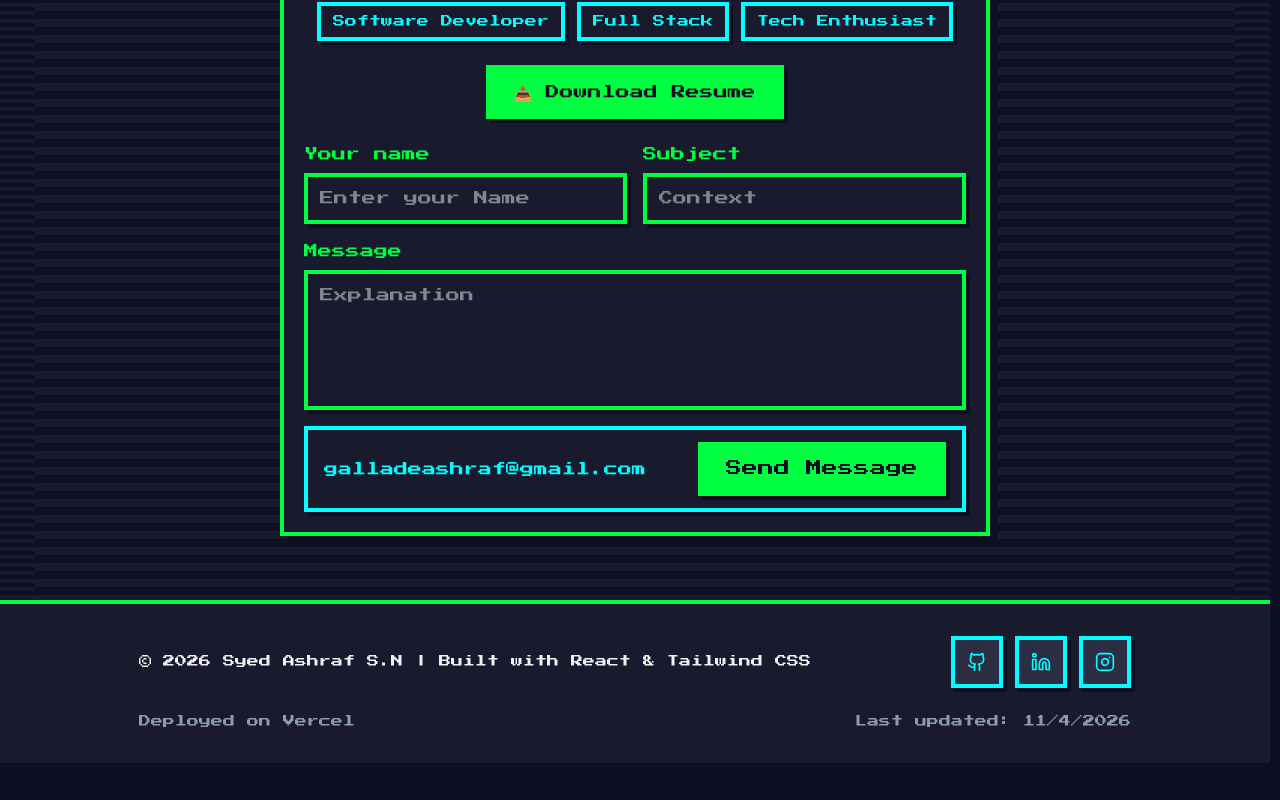
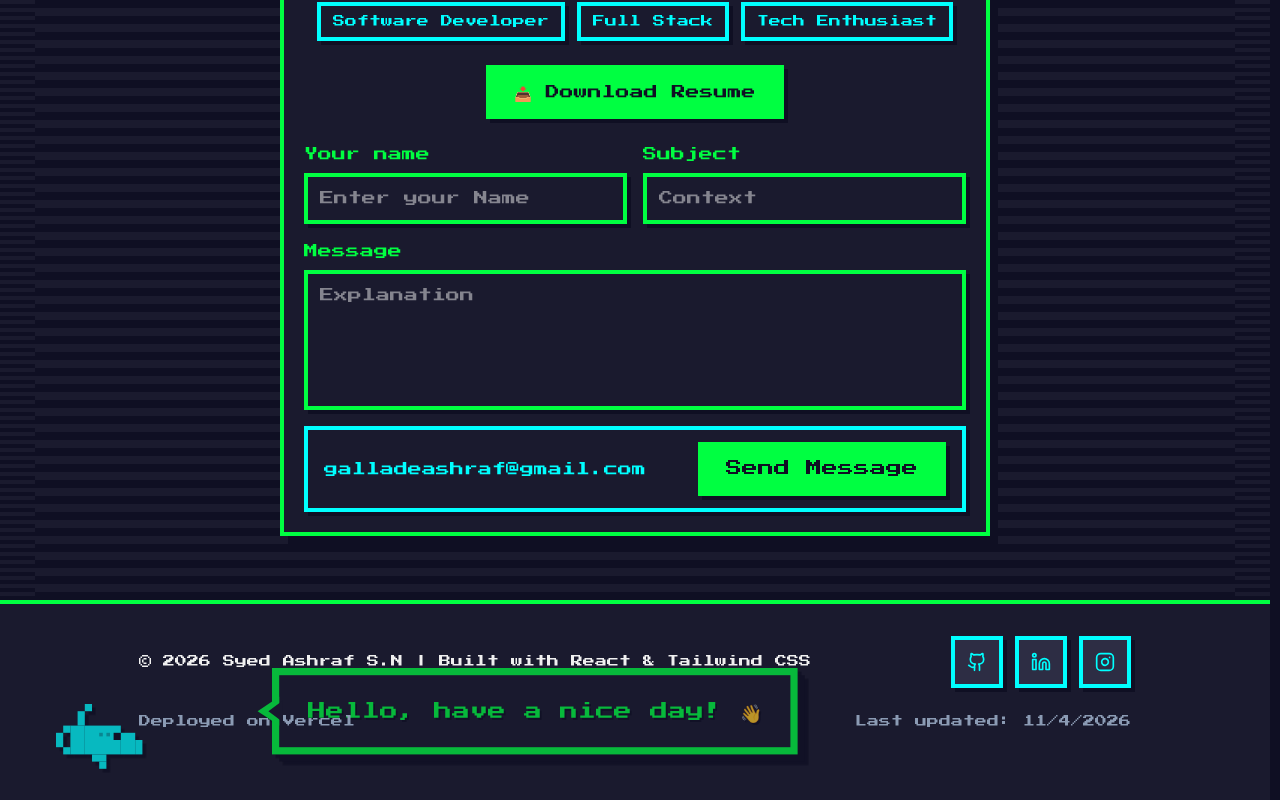
Before and after one commit to SyedAshraf49/Portfolio, a React (Vite) app: page / in a window 1280 px wide. Shown: the part 7154-7954 px from the top of the page. Before the commit the page ends 7917 px from the top, so only its background shows below. Built offline with nearby package versions, Linux system fonts and the light colour scheme.

Commit message:
fix: make shark visible in footer with proper sizing and positioning

```diff
--- a/src/components/layout/Footer.tsx
+++ b/src/components/layout/Footer.tsx
@@ -25,15 +25,9 @@ export const Footer: React.FC = () => {
   ];
 
   return (
-    <footer className="relative border-t-4 border-[var(--pixel-green)] bg-[var(--pixel-bg-mid)] py-8 overflow-hidden">
-      {/* Dinosaur running across footer */}
-      <div className="absolute inset-0 pointer-events-none">
-        <div style={{ position: 'absolute', right: '-100px', bottom: '20px' }}>
-          <div style={{ opacity: 0.6 }}>
-            <PixelDino animate={true} />
-          </div>
-        </div>
-      </div>
+    <footer className="relative border-t-4 border-[var(--pixel-green)] bg-[var(--pixel-bg-mid)] py-8 overflow-hidden" style={{ minHeight: '200px' }}>
+      {/* Shark swimming across footer */}
+      <PixelDino animate={true} />
 
       <div className="mx-auto max-w-5xl px-4 relative z-10">
         <div className="mb-6 flex flex-col items-center justify-between gap-6 md:flex-row">
--- a/src/components/ui/pixel-dino.css
+++ b/src/components/ui/pixel-dino.css
@@ -3,17 +3,18 @@
   position: absolute;
   inset: 0;
   pointer-events: none;
+  z-index: 5;
 }
 
 .pixel-dino-container {
   position: absolute;
   display: inline-block;
   filter: drop-shadow(2px 2px 0 var(--pixel-bg-dark));
-  animation: shark-swim 12s linear infinite;
+  animation: shark-swim 10s linear infinite;
   will-change: transform;
-  transform: scale(1.5);
-  bottom: 30px;
-  right: -100px;
+  transform: scale(1.8);
+  bottom: 40px;
+  right: -150px;
 }
 
 /* Stop animation when footer is visible */
@@ -24,23 +25,23 @@
 /* Shark swimming across screen */
 @keyframes shark-swim {
   0% {
-    transform: translateX(0) scale(1.5);
+    transform: translateX(0) scale(1.8);
   }
   100% {
-    transform: translateX(-120vw) scale(1.5);
+    transform: translateX(-120vw) scale(1.8);
   }
 }
 
 /* Shark stopping at left side */
 @keyframes shark-stop {
   0% {
-    right: -100px;
-    transform: translateX(0) scale(1.5);
+    right: -150px;
+    transform: translateX(0) scale(1.8);
   }
   100% {
     right: auto;
-    left: 50px;
-    transform: translateX(0) scale(1.5);
+    left: 80px;
+    transform: translateX(0) scale(1.8);
   }
 }
 
@@ -137,16 +138,16 @@
 /* Speech Bubble */
 .dino-speech-bubble {
   position: absolute;
-  left: 80px;
-  top: -10px;
+  left: 120px;
+  top: -20px;
   background: var(--pixel-bg-mid);
   border: 4px solid var(--pixel-green);
   padding: 0.75rem 1rem;
   border-radius: 0;
   box-shadow: 4px 4px 0 var(--pixel-bg-dark);
   white-space: nowrap;
-  animation: speech-appear 0.3s ease-out;
-  z-index: 10;
+  animation: speech-appear 0.5s ease-out;
+  z-index: 20;
 }
 
 /* Speech bubble tail (pointing to dino) */
--- a/src/components/ui/pixel-dino.tsx
+++ b/src/components/ui/pixel-dino.tsx
@@ -45,7 +45,7 @@ export const PixelDino: React.FC<PixelDinoProps> = ({ className = '', animate =
   }, []);
 
   return (
-    <div ref={containerRef} className={`pixel-dino-wrapper ${isStopped ? 'stopped' : ''}`}>
+    <div ref={containerRef} className={`pixel-dino-wrapper ${isStopped ? 'stopped' : ''}`} style={{ opacity: 0.7 }}>
       <div className={`pixel-dino-container ${className} ${isStopped ? 'stopped' : ''}`}>
         <svg
           className="pixel-shark"
```
